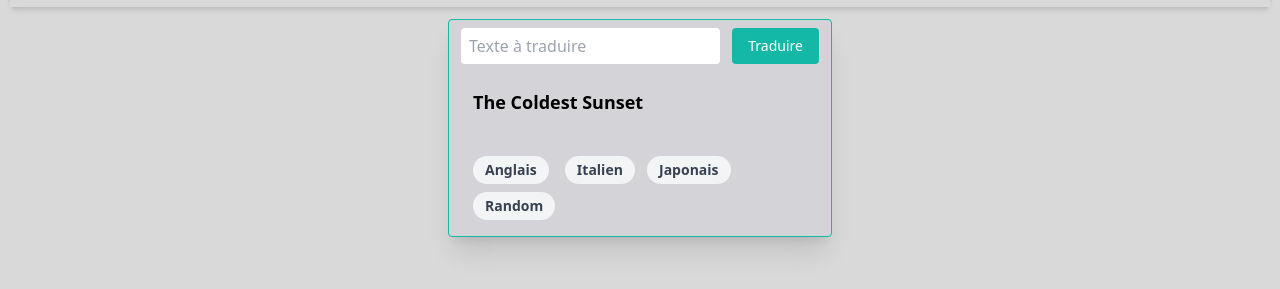
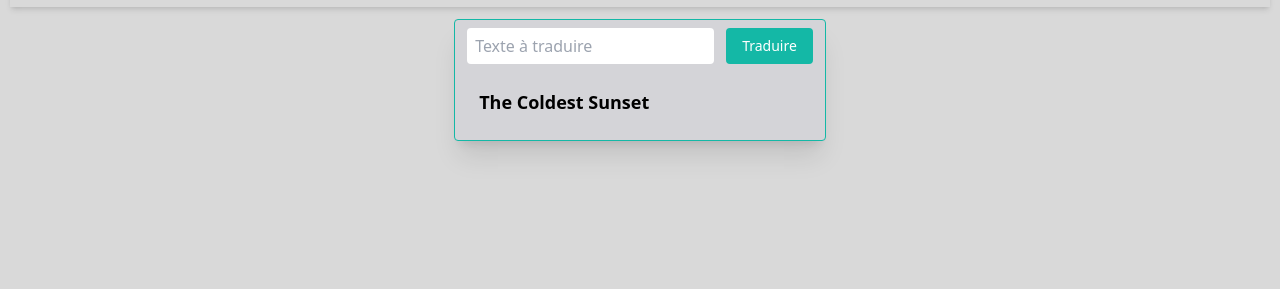
Before and after one commit to CPNV-VIR1/translator, a website: page public/index.html in a window 1280 px wide. Shown: the part 63-352 px from the top of the page. Drawn offline with nearby package versions, Linux system fonts and the light colour scheme; files that its build step writes are made by us from their sources.

Commit message:
delete lang selection in index

```diff
--- a/public/index.html
+++ b/public/index.html
@@ -40,12 +40,6 @@
     <div class="px-6 py-4">
         <div class="font-bold text-lg mb-2">The Coldest Sunset</div>
     </div>
-    <div class="px-6 pt-4 pb-2">
-      <a href="#" class="inline-block bg-gray-100 hover:bg-teal-400 border-teal-500 text-sm text-gray-700 font-semibold py-1 px-3 mr-3 rounded-full">Anglais</a>
-      <a href="#" class="inline-block bg-gray-100 rounded-full px-3 py-1 text-sm font-semibold text-gray-700 mr-2 mb-2">Italien</a>
-      <a href="#" class="inline-block bg-gray-100 rounded-full px-3 py-1 text-sm font-semibold text-gray-700 mr-2 mb-2">Japonais</a>
-      <a href="#" class="inline-block justify-center bg-gray-100 rounded-full px-3 py-1 text-sm font-semibold text-gray-700 mr-2 mb-2">Random</a>
-    </div>
 </body>
 <footer></footer>
 </html>
```
